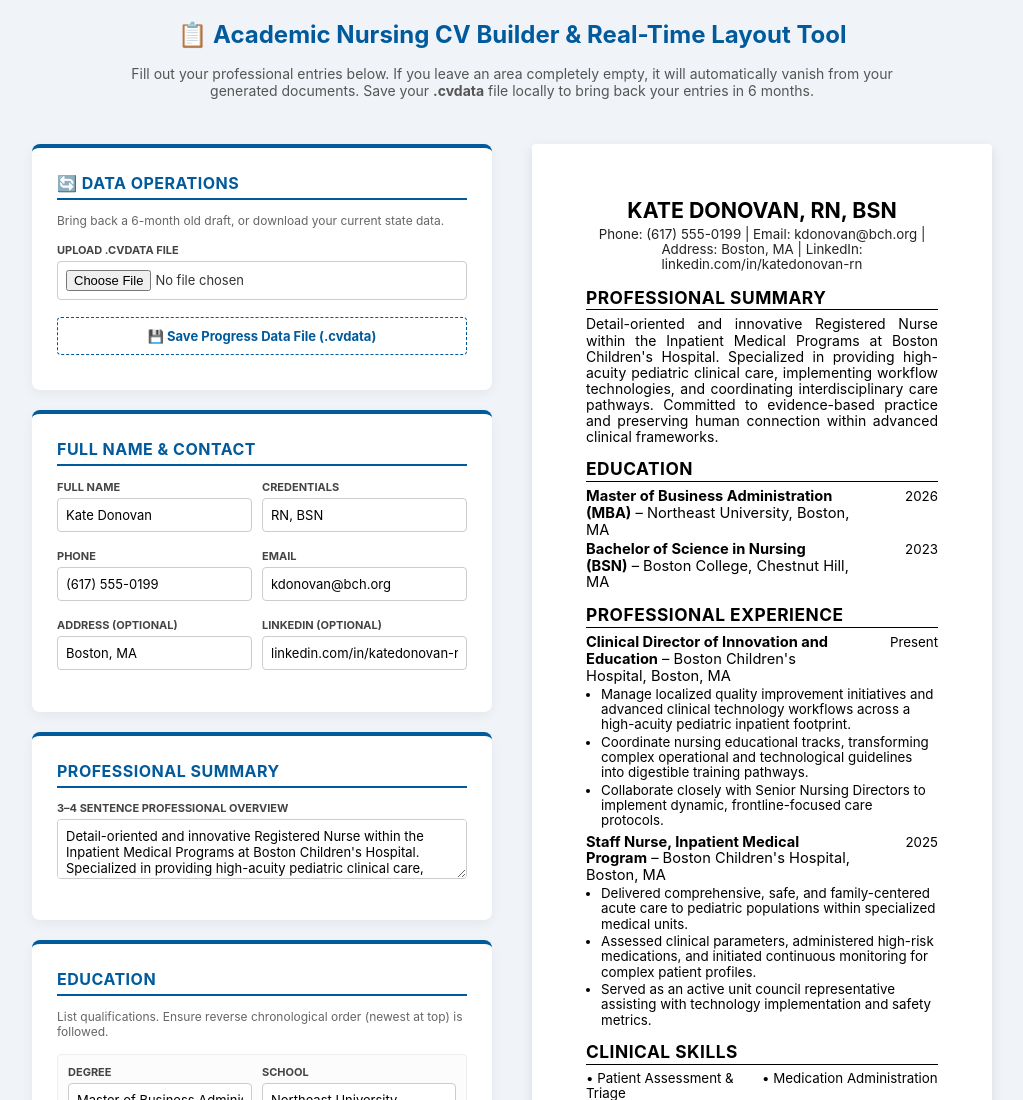
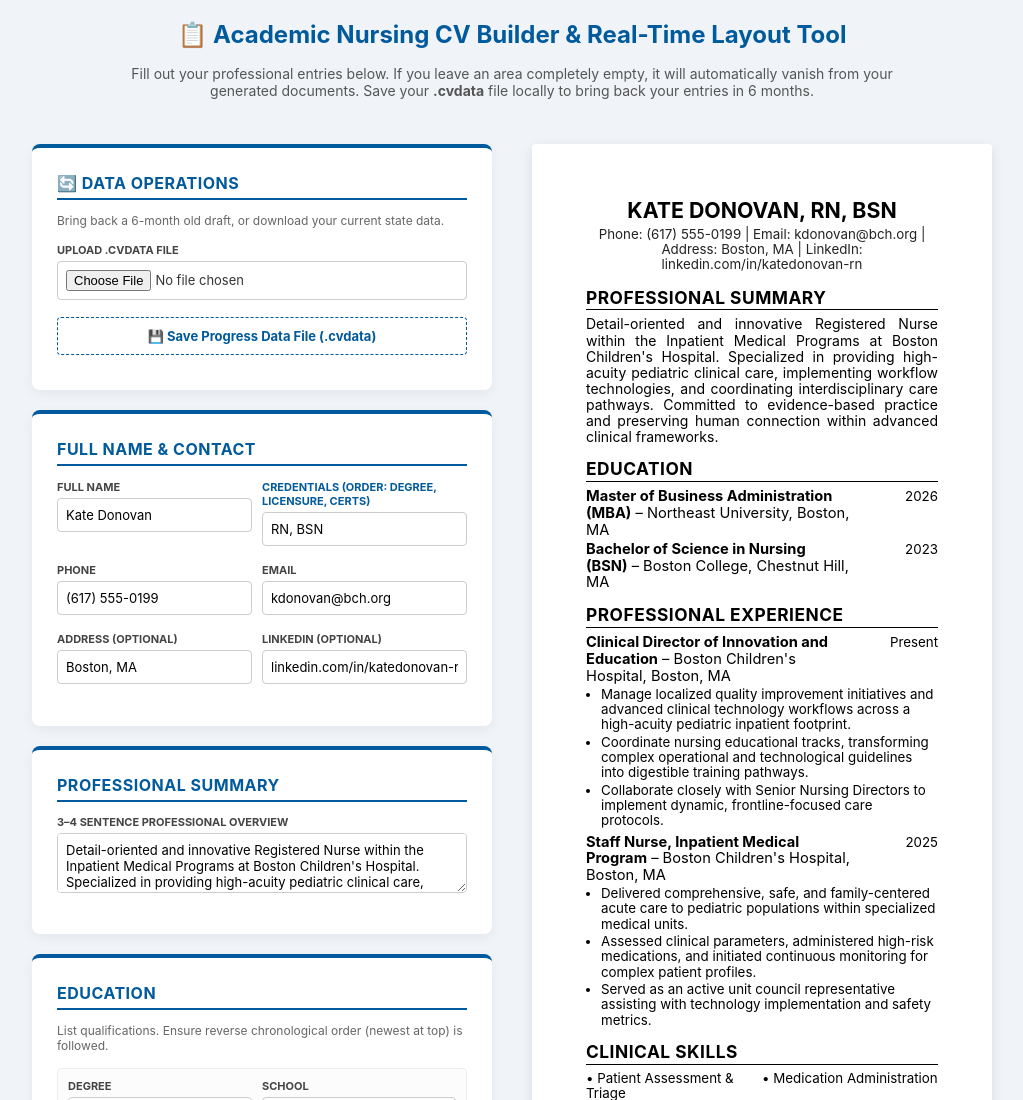
Before and after one commit to bchinpatientnursing/nursing-cv-builder, a plain HTML site: page index.html in a window 1280 px wide. Shown: the top 1100 px of the page, without its empty margins (128-1151 px from the left). Drawn offline with Linux system fonts and the light colour scheme.

Commit message:
Update index.html

```diff
--- a/index.html
+++ b/index.html
@@ -37,6 +37,7 @@
         .p-name { font-size: 16pt; font-weight: bold; text-transform: uppercase; margin: 0 0 4px 0; }
         .p-contact { font-size: 10pt; margin: 0; color: #222; }
         .p-section { margin-top: 14px; margin-bottom: 2px; }
+        .p-section:first-of-type { margin-top: 10px; }
         .p-sectitle { font-size: 13pt; font-weight: bold; text-transform: uppercase; border-bottom: 1px solid black; padding-bottom: 2px; margin: 0 0 6px 0; letter-spacing: 0.5px; }
         .p-row { display: table; width: 100%; margin-bottom: 2px; }
         .p-left { display: table-cell; text-align: left; width: 75%; font-size: 11pt; }
@@ -95,9 +96,9 @@
                         <label>Full Name</label>
                         <input type="text" id="fullName" placeholder="Jane Doe" oninput="update()">
                     </div>
-                    <div class="col">
-                        <label>Credentials</label>
-                        <input type="text" id="credentials" placeholder="RN, BSN" oninput="update()">
+                    <div class="col" style="position: relative;">
+                        <label style="color: #005A9C;">Credentials (Order: Degree, Licensure, Certs)</label>
+                        <input type="text" id="credentials" placeholder="e.g., MSN, RN, CPN" oninput="update()">
                     </div>
                 </div>
                 <div class="row">
@@ -199,7 +200,6 @@
             update();
         }
 
-        // Safe global state functions to prevent window namespace crashes
         function updateEduField(idx, field, val) {
             state.education[idx][field] = val;
             update();
@@ -246,7 +246,7 @@
                     <div style="background:#fcfcfc; padding:10px; border:1px solid #eee; margin-bottom:10px; border-radius:4px;">
                         <div class="row">
                             <div class="col"><label>Job Title</label><input type="text" value="${exp.title}" oninput="updateExpField(${idx}, 'title', this.value)"></div>
-                            <div class="col"><label>Organization</label><input type="text" value="${exp.org}" oninput="window.updateExpField(${idx}, 'org', this.value)"></div>
+                            <div class="col"><label>Organization</label><input type="text" value="${exp.org}" oninput="updateExpField(${idx}, 'org', this.value)"></div>
                         </div>
                         <div class="row">
                             <div class="col"><label>Location</label><input type="text" value="${exp.location}" oninput="updateExpField(${idx}, 'location', this.value)"></div>
```
